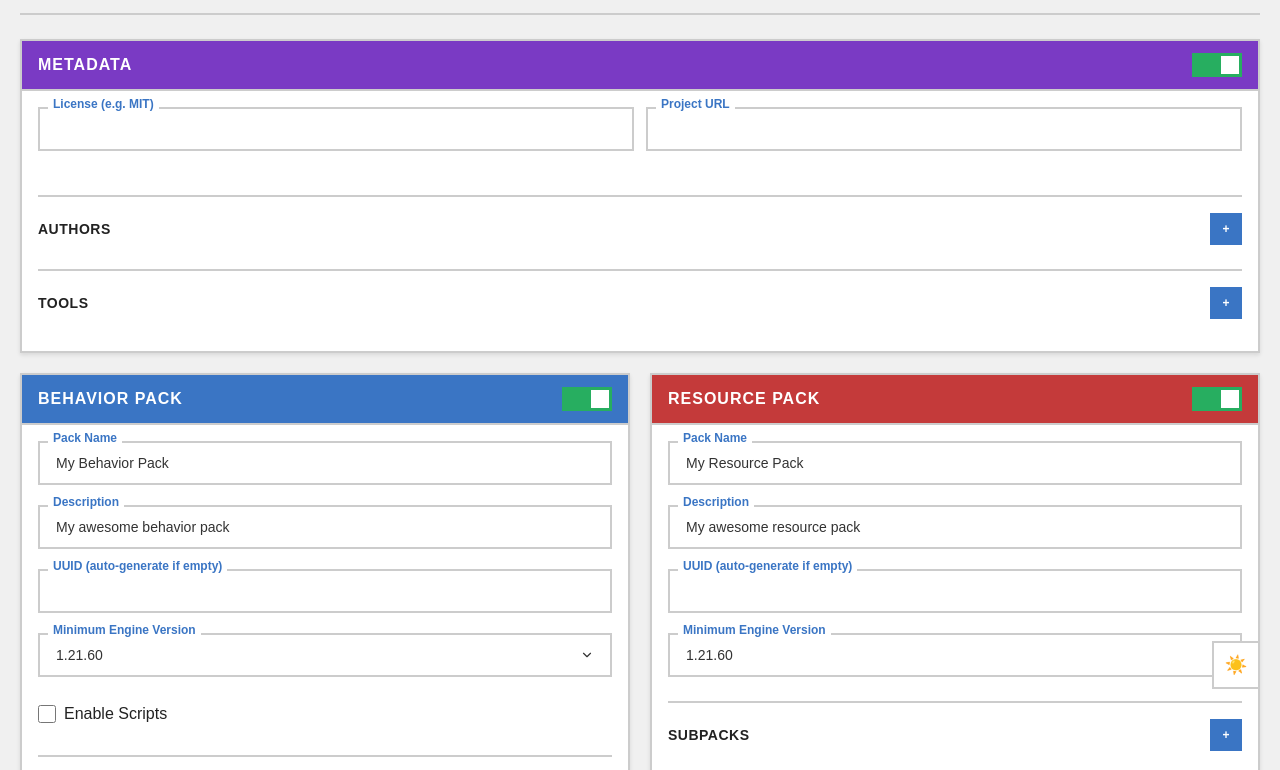
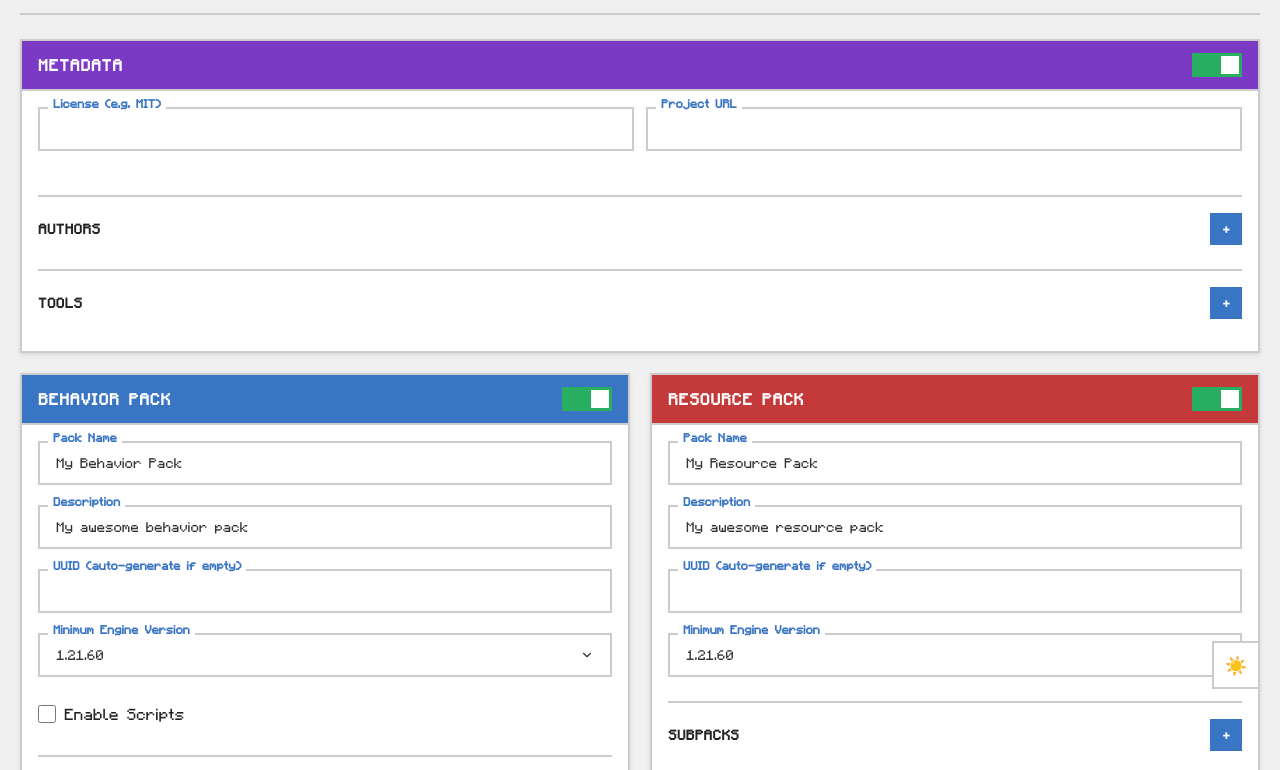
Before and after one commit to coddyxbox/manifest_generator, a plain HTML site: page index.html in a window 1280 px wide. Shown: the part 91-861 px from the top of the page. Drawn offline with Linux system fonts and the light colour scheme; no server answers.

Commit message:
Update index.css

```diff
--- a/index.css
+++ b/index.css
@@ -44,7 +44,7 @@
   box-sizing: border-box;
   margin: 0;
   padding: 0;
-  font-family: 'Minecraft', sans-serif;
+  font-family: 'Mojangles', sans-serif;
   user-select: none;
   -webkit-tap-highlight-color: transparent;
 }
```
